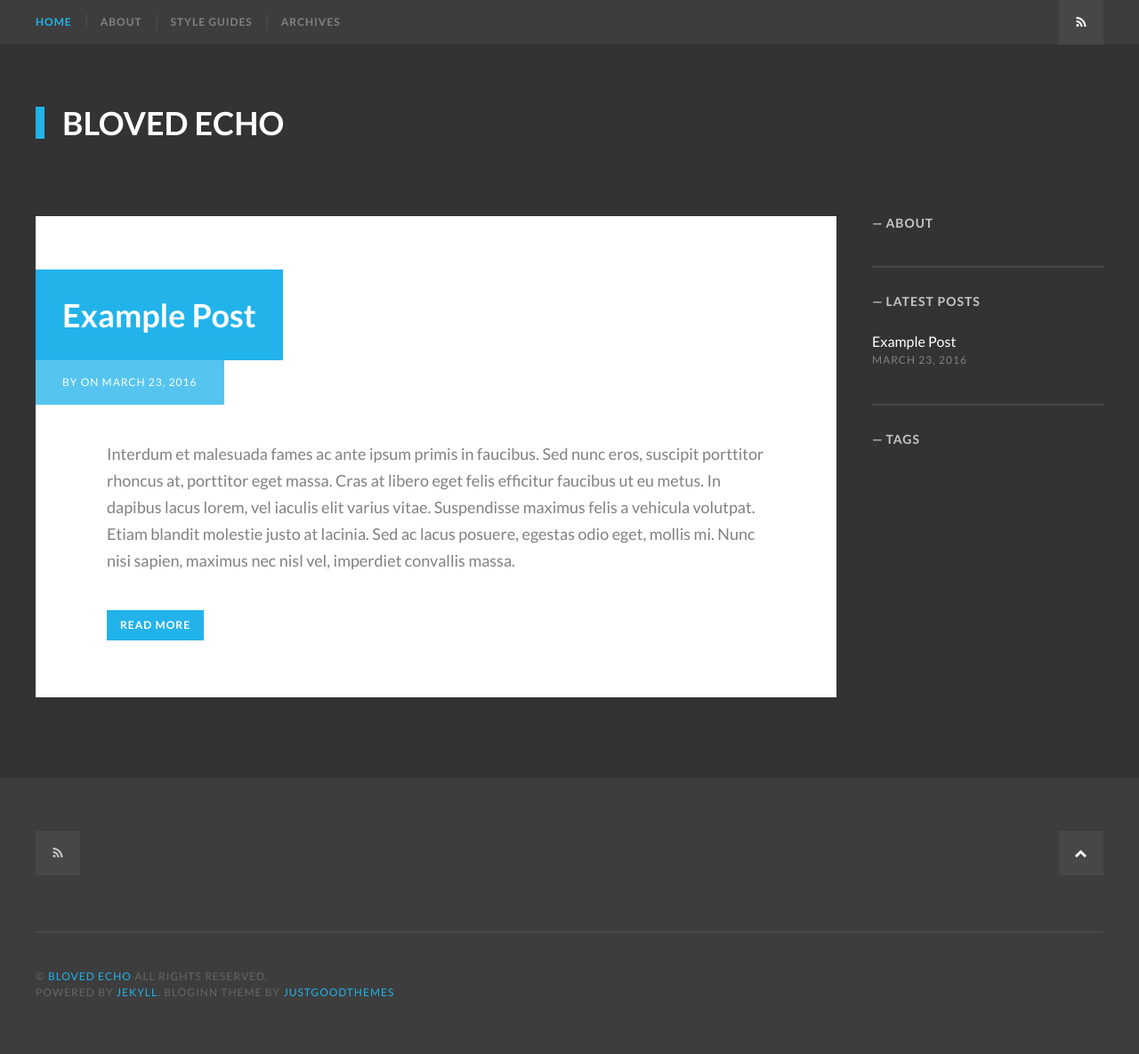
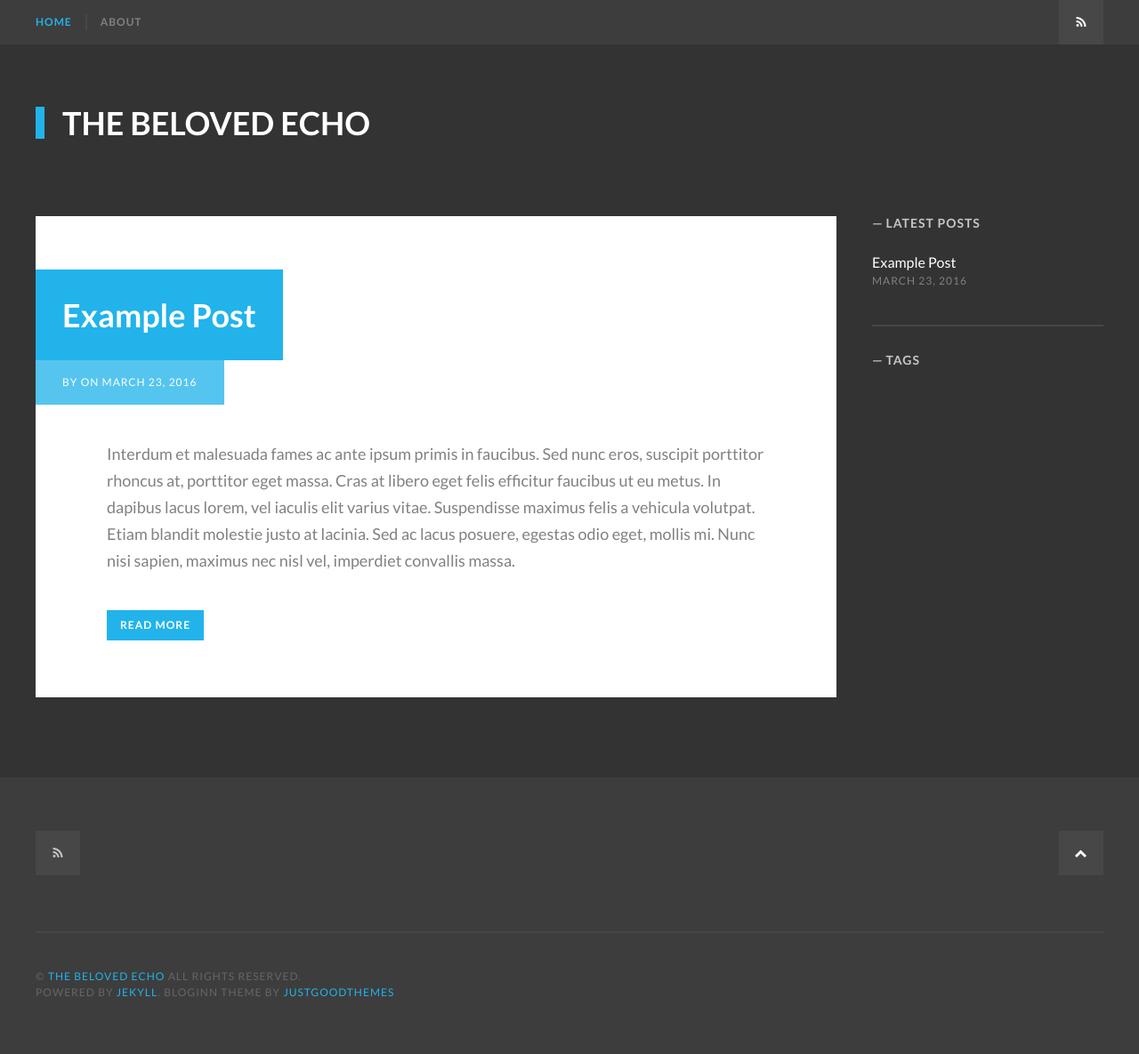
Before and after one commit to marchdoe/beloved-echo, a Jekyll site: the page built from index.html, in a window 1280 px wide. Shown: the whole page at 89% size. Built offline with Jekyll 4.4.1, drawn with Linux system fonts in a browser that asks for light colours; some web fonts are replaced; the list of posts is cut into pages by our own code.

Commit message:
Updated Config

```diff
--- a/_config.yml
+++ b/_config.yml
@@ -1,5 +1,5 @@
 ---
-title: Bloved Echo
+title: The Beloved Echo
 timezone: UTC
 collections:
   posts:
@@ -8,8 +8,8 @@ collections:
   uploads:
     title: Uploads
     output: true
-description: ''
-tagline: ''
+description:
+tagline:
 baseurl:
 sass:
   sass_dir: _sass
@@ -19,14 +19,10 @@ navigation:
   url: "/"
 - text: About
   url: "/about/"
-- text: Style Guides
-  url: "/style-guide/"
-- text: Archives
-  url: "/tags/"
-author_name: ''
-author_bio: ''
+author_name:
+author_bio:
 author_url: http://belovedecho.com
-author_location: ''
+author_location:
 paginate: 5
 paginate_path: "/blog/page:num/"
 gems:
```
